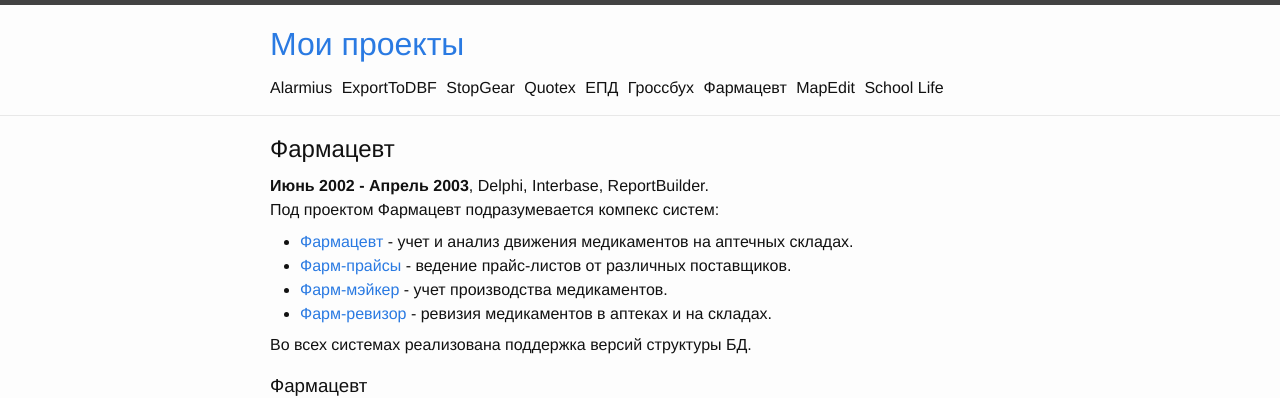
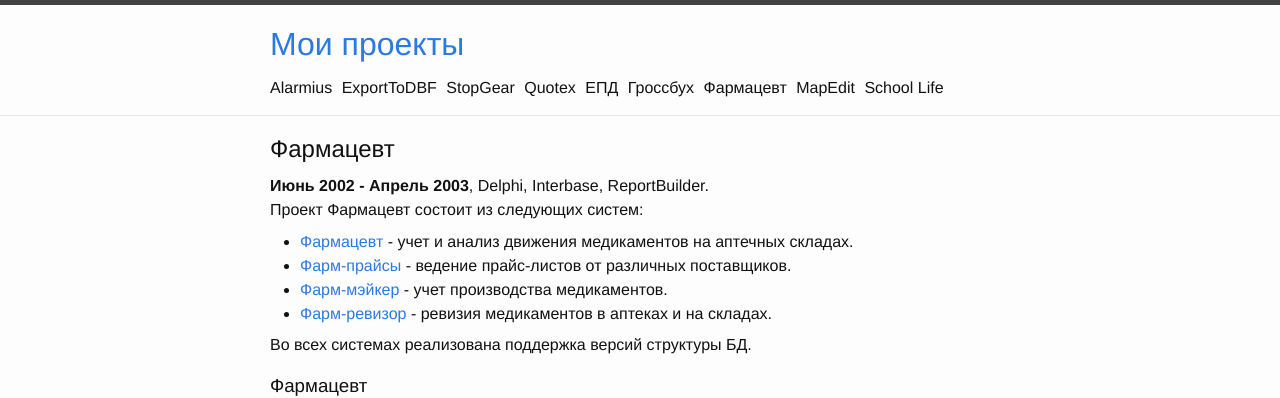
Before and after one commit to Sikambr/projects, a Jekyll site: the page built from pharm.md, in a window 1280 px wide and 900 px high. Shown: the top 398 px of the window. Built offline with Jekyll 4.4.1, drawn with Linux system fonts in a browser that asks for light colours.

Commit message:
first commit

```diff
--- a/pharm.md
+++ b/pharm.md
@@ -6,7 +6,7 @@
 
 <b>Июнь 2002 - Апрель 2003</b>, Delphi, Interbase, ReportBuilder.
 
-Под проектом Фармацевт подразумевается компекс систем:
+Проект Фармацевт состоит из следующих систем:
 
 * [Фармацевт](#pharm) - учет и анализ движения медикаментов на аптечных складах.
 * [Фарм-прайсы](#prices) - ведение прайс-листов от различных поставщиков.
```
Also changed, not shown: mapedit.md (+1 -1 lines).
